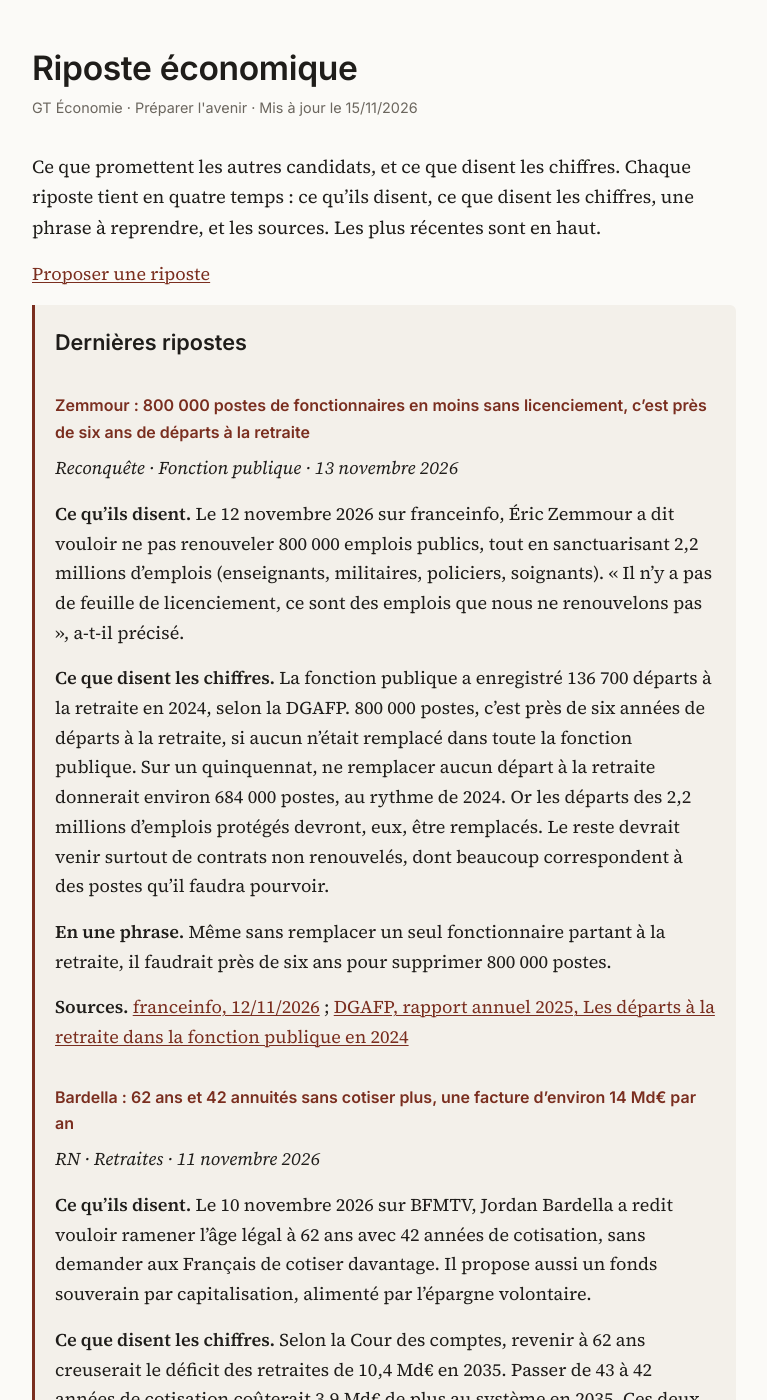
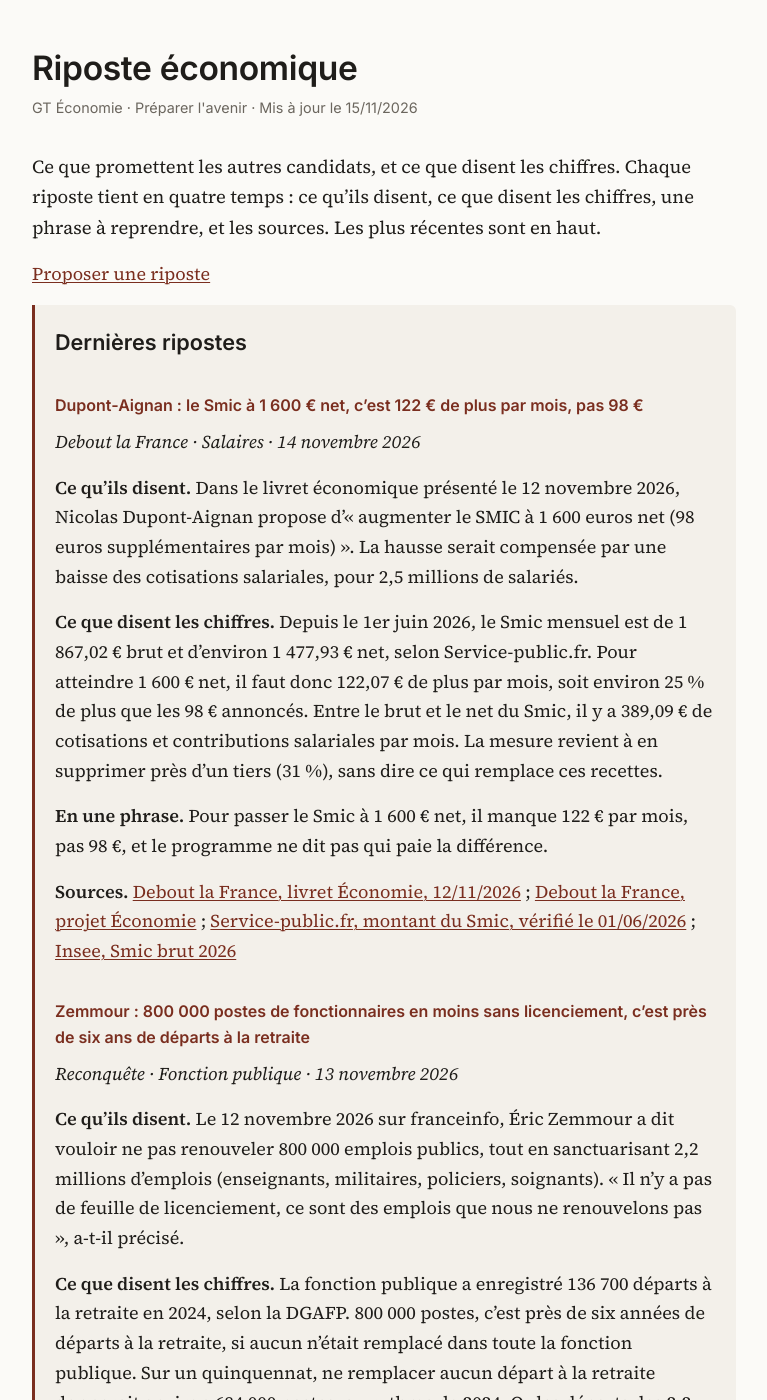
Before and after one commit to ajoly35/riposte-economique, a Jekyll site: the page built from index.md, in a window 1280 px wide and 1400 px high. Shown: the whole window, without its empty margins (256-1023 px from the left). Built offline with Jekyll 4.4.1, drawn with Linux system fonts in a browser that asks for light colours; our own code applies the rules of GitHub Pages for plain Markdown files.

Commit message:
Ripostes du 14 novembre 2026 : Dupont-Aignan, Smic à 1 600 € net
Co-Authored-By: Claude Opus 5.5 <noreply@anthropic.com>
Claude-Session: https://claude.ai/code/session_01G6bx5QcLeE12wLxVU73so7

```diff
--- a/_includes/latest.md
+++ b/_includes/latest.md
@@ -1,3 +1,15 @@
+### Dupont-Aignan : le Smic à 1 600 € net, c'est 122 € de plus par mois, pas 98 €
+
+*Debout la France · Salaires · 14 novembre 2026*
+
+**Ce qu'ils disent.** Dans le livret économique présenté le 12 novembre 2026, Nicolas Dupont-Aignan propose d'« augmenter le SMIC à 1 600 euros net (98 euros supplémentaires par mois) ». La hausse serait compensée par une baisse des cotisations salariales, pour 2,5 millions de salariés.
+
+**Ce que disent les chiffres.** Depuis le 1er juin 2026, le Smic mensuel est de 1 867,02 € brut et d'environ 1 477,93 € net, selon Service-public.fr. Pour atteindre 1 600 € net, il faut donc 122,07 € de plus par mois, soit environ 25 % de plus que les 98 € annoncés. Entre le brut et le net du Smic, il y a 389,09 € de cotisations et contributions salariales par mois. La mesure revient à en supprimer près d'un tiers (31 %), sans dire ce qui remplace ces recettes.
+
+**En une phrase.** Pour passer le Smic à 1 600 € net, il manque 122 € par mois, pas 98 €, et le programme ne dit pas qui paie la différence.
+
+**Sources.** [Debout la France, livret Économie, 12/11/2026](https://www.debout-la-france.fr/wp-content/uploads/2026/11/Economie-2026_11-12_Livret.pdf) ; [Debout la France, projet Économie](https://www.debout-la-france.fr/projet/economie-travail/) ; [Service-public.fr, montant du Smic, vérifié le 01/06/2026](https://www.service-public.gouv.fr/particuliers/vosdroits/F2300) ; [Insee, Smic brut 2026](https://www.insee.fr/fr/statistiques/1375188)
+
 ### Zemmour : 800 000 postes de fonctionnaires en moins sans licenciement, c'est près de six ans de départs à la retraite
 
 *Reconquête · Fonction publique · 13 novembre 2026*
```
